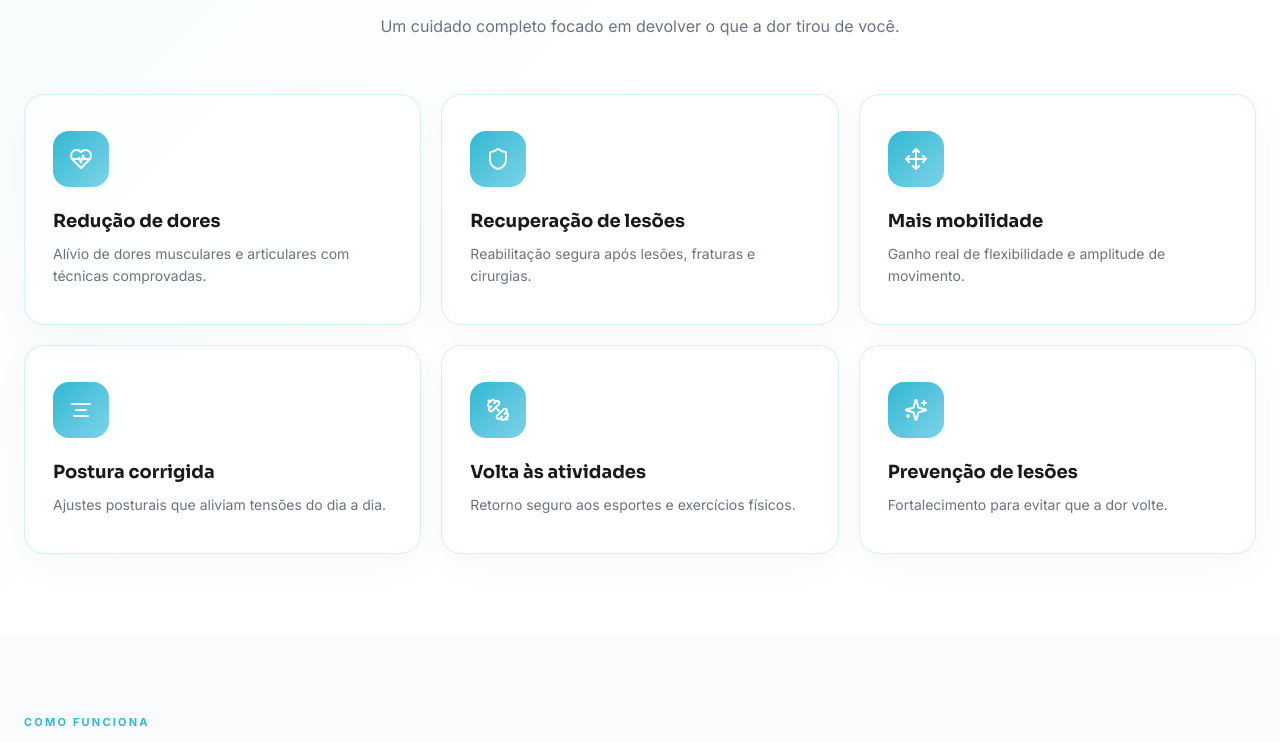
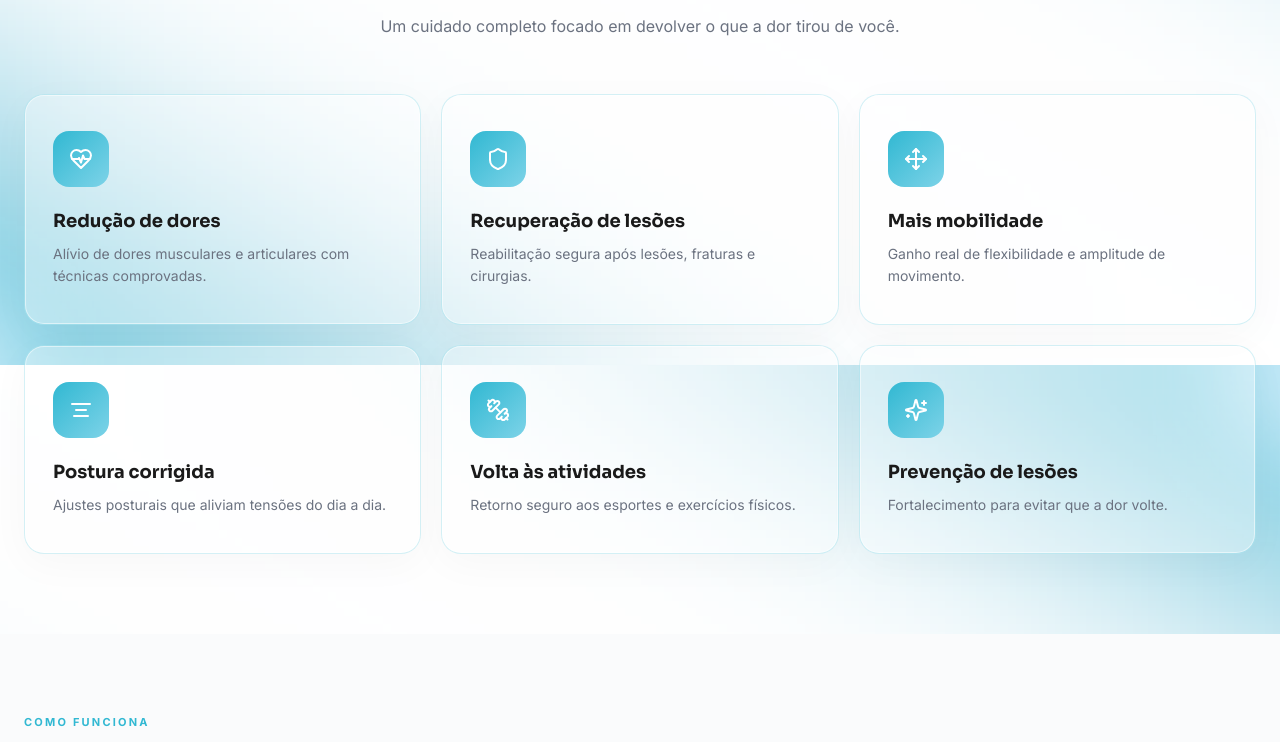
Before and after one commit to emersonbruno46-debug/jonasdepaula, a React (Vite) app: page / in a window 1280 px wide. Shown: the part 1235-1977 px from the top of the page. Built offline with nearby package versions, Linux system fonts and the light colour scheme; the HTML template or start-up script is replaced by a standard one.

Commit message:
feat: Adicionado background da Kyon e aprimorado o glassmorphism

```diff
--- a/src/index.css
+++ b/src/index.css
@@ -116,9 +116,9 @@ body {
 
 /* ─── Light Mode Modern Aesthetics ─── */
 .glass-card {
-  background: rgba(255, 255, 255, 0.6);
-  backdrop-filter: blur(20px);
-  -webkit-backdrop-filter: blur(20px);
+  background: rgba(255, 255, 255, 0.35);
+  backdrop-filter: blur(24px);
+  -webkit-backdrop-filter: blur(24px);
   border: 1px solid rgba(49, 184, 210, 0.2);
   border-radius: var(--radius-card);
   padding: 36px 28px;
--- a/src/pages/PremiumLanding.tsx
+++ b/src/pages/PremiumLanding.tsx
@@ -321,7 +321,7 @@ function WhatsAppFloat() {
 
 export default function PremiumLanding() {
   return (
-    <div className="min-h-screen relative overflow-hidden" style={{ background: 'linear-gradient(135deg, rgba(49,184,210,0.08) 0%, rgba(255,255,255,1) 30%, rgba(255,255,255,1) 50%, rgba(49,184,210,0.06) 80%, rgba(49,184,210,0.1) 100%)' }}>
+    <div className="min-h-screen relative overflow-hidden" style={{ backgroundImage: "url('/back.png')", backgroundSize: "cover", backgroundAttachment: "fixed", backgroundPosition: "center" }}>
       <div className="flare-bg flare-1"></div>
       <div className="flare-bg flare-2"></div>
       <div className="flare-bg flare-1" style={{ top: '40%', left: 'auto', right: '-10%', animationDelay: '-2s' }}></div>
```
Also changed, not shown: public/back.png (added).
